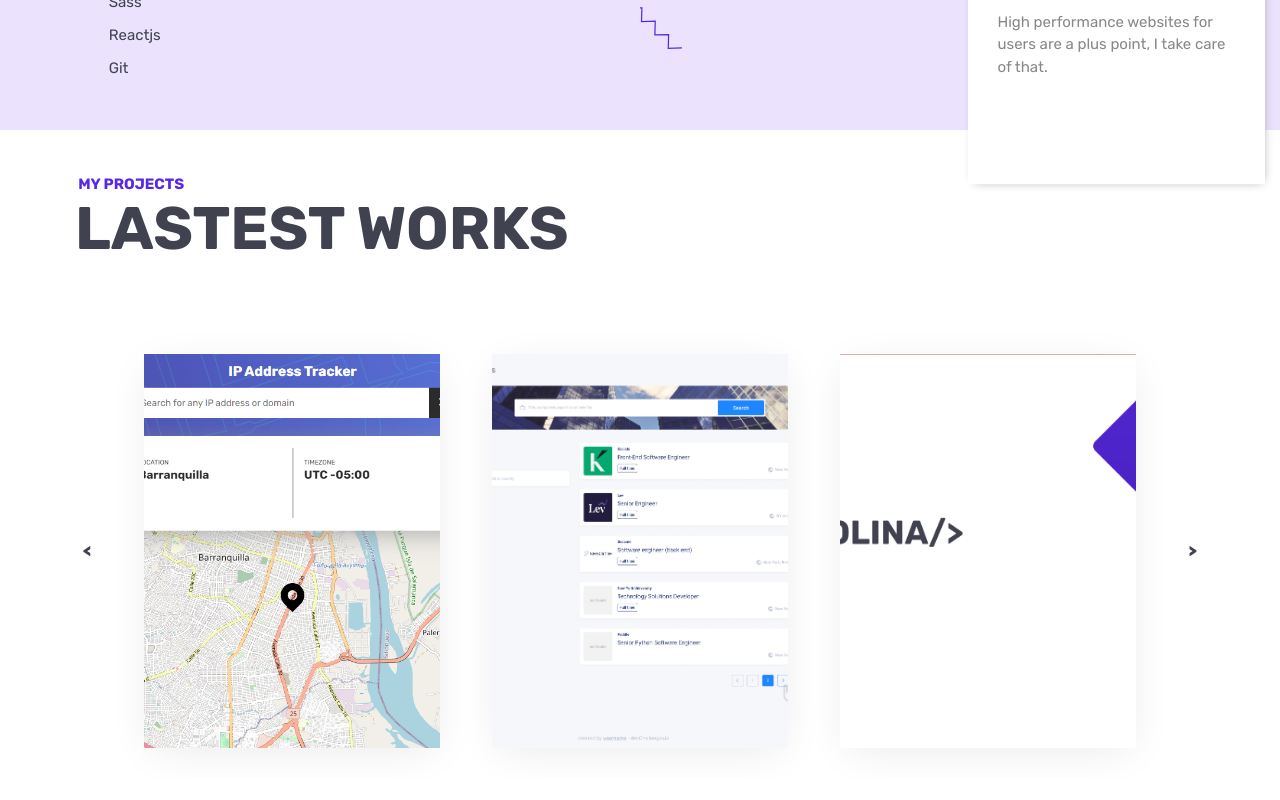
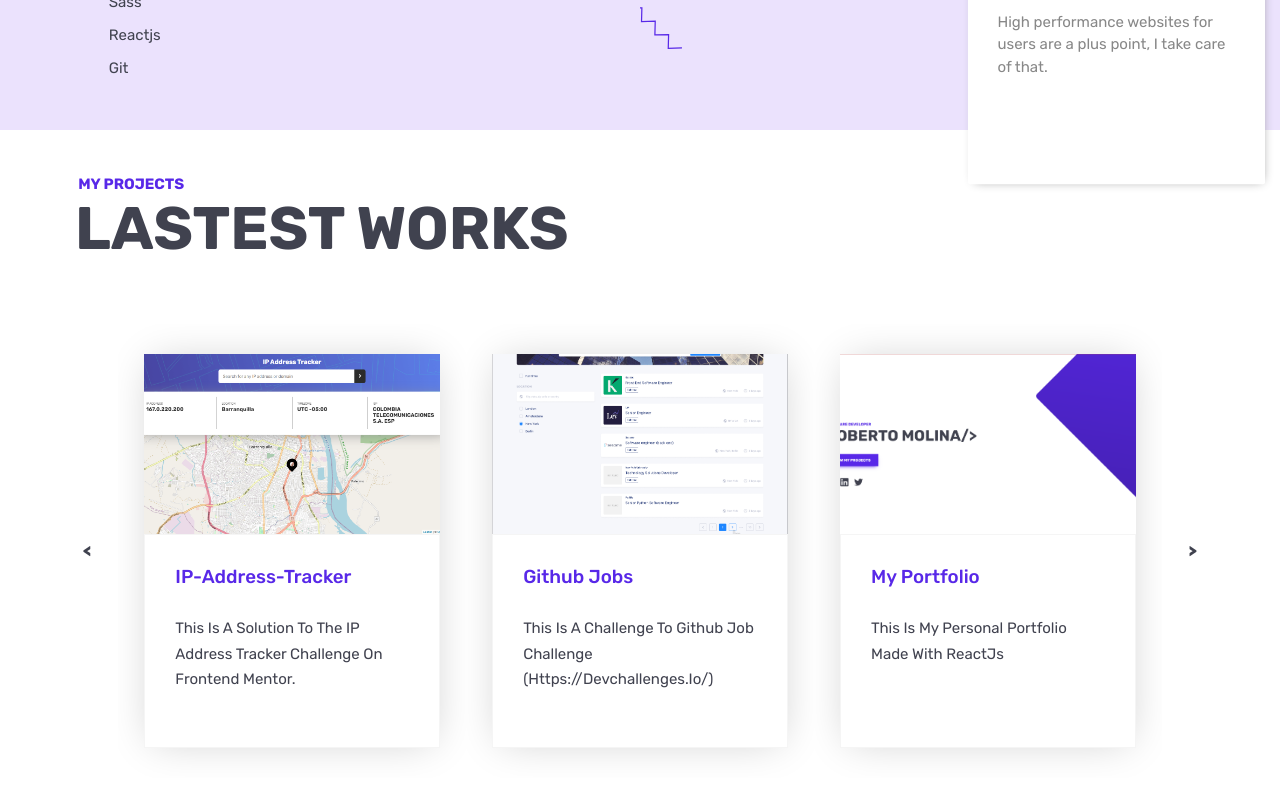
Before and after one commit to robertoms99/portfolio, a React (Create React App) app: page / in a window 1280 px wide. Shown: the part 2020-2820 px from the top of the page. Built offline with nearby package versions, Linux system fonts and the light colour scheme; some icons are missing.

Commit message:
feat: correccion proyectos card

```diff
--- a/src/config/contants.ts
+++ b/src/config/contants.ts
@@ -80,7 +80,7 @@ const PROJECTS_LIST = [
         id: 1,
         title: 'IP-address-tracker',
         image: IPProject,
-        description: 'This is a solution to the IP address tracker challenge on Frontend Mentor. Frontend Mentor challenges help you improve your coding skills by building realistic projects.',
+        description: 'This is a solution to the IP address tracker challenge on Frontend Mentor.',
         links:{
             github: 'https://github.com/robertoms99/IP-address-tracker',
             web: 'https://ip-address-tracker-challenge.netlify.app/'
@@ -88,7 +88,7 @@ const PROJECTS_LIST = [
     },
     {
         id: 2,
-        title: 'github-jobs-challenge',
+        title: 'github jobs',
         image: GithubJobsImage,
         description: 'This is a challenge to github job challenge (https://devchallenges.io/)',
         links:{
--- a/src/styles/components/common/_project.scss
+++ b/src/styles/components/common/_project.scss
@@ -7,7 +7,7 @@
   --width-relation: 3;
   --aspect-width-ratio: (var(--project-item-width) / var(--width-relation));
   background-color: var(--color-white);
-  box-shadow: 0 .7rem 4rem -.75rem rgba(0, 0, 0, .095);
+  box-shadow: 0 0 4rem -.75rem rgba(0, 0, 0, .2);
   min-height: 30rem;
   margin: 2em auto;
   width: var(--project-item-width);
@@ -17,52 +17,40 @@
     --project-item-width: 85%;
   }
 
-  &:hover{
-    .project__content{
-      transform: translateY(0);
-    }
-    .project__description{
-      opacity: 1;
-    }
-  }
-
   &__wrapper{
     overflow: hidden;
     display: flex;
     flex-direction: column;
     position: absolute;
-    height: 100%;
-    width: 100%;
     top: 0;
+    bottom: 0;
   }
 
   &__media{
-    flex-grow: 1;
+    max-width: 100%;
+    height: 18rem;
+    overflow: hidden;
+  }
+
+  &__media,
+  &__content{
+    width: 100%;
   }
 
   &__content{
-    position: absolute;
-    width: 100%;
+    flex: 1;
     background-color: var(--color-transparent-white);
+    border: 1px solid var(--color-light-grey);
     padding: 2em;
     text-transform: capitalize;
-    bottom: 0;
-    transform: translateY(100%);
-    height: 100%;
   }
+
   &__heading{
     font-size: 1.25em;
     display: flex;
     align-items: center;
     justify-content: space-between;
     margin-bottom: 1.5em;
-  }
-  &__description{
-      opacity: 0;
-  }
-  &__content,
-  &__description{
-    transition: all 150ms;
   }
   &__link{
     &:not(:last-child){
--- a/src/styles/components/ui/_media.scss
+++ b/src/styles/components/ui/_media.scss
@@ -7,5 +7,9 @@
     &--center{
       object-position:center;
     }
+    &--normal {
+      height: auto;
+      object-fit: initial;
+    }
   }
 }
--- a/src/styles/layouts/_projects.scss
+++ b/src/styles/layouts/_projects.scss
@@ -2,9 +2,9 @@
 
 .projects{
   min-height: auto;
-  @include responsive('lg'){
+  /*@include responsive('lg'){
     min-height: 100vh;
- }
+ }*/
 /*  --items-to-display: 1;
   @include responsive('md'){
     --items-to-display: 2;
```
